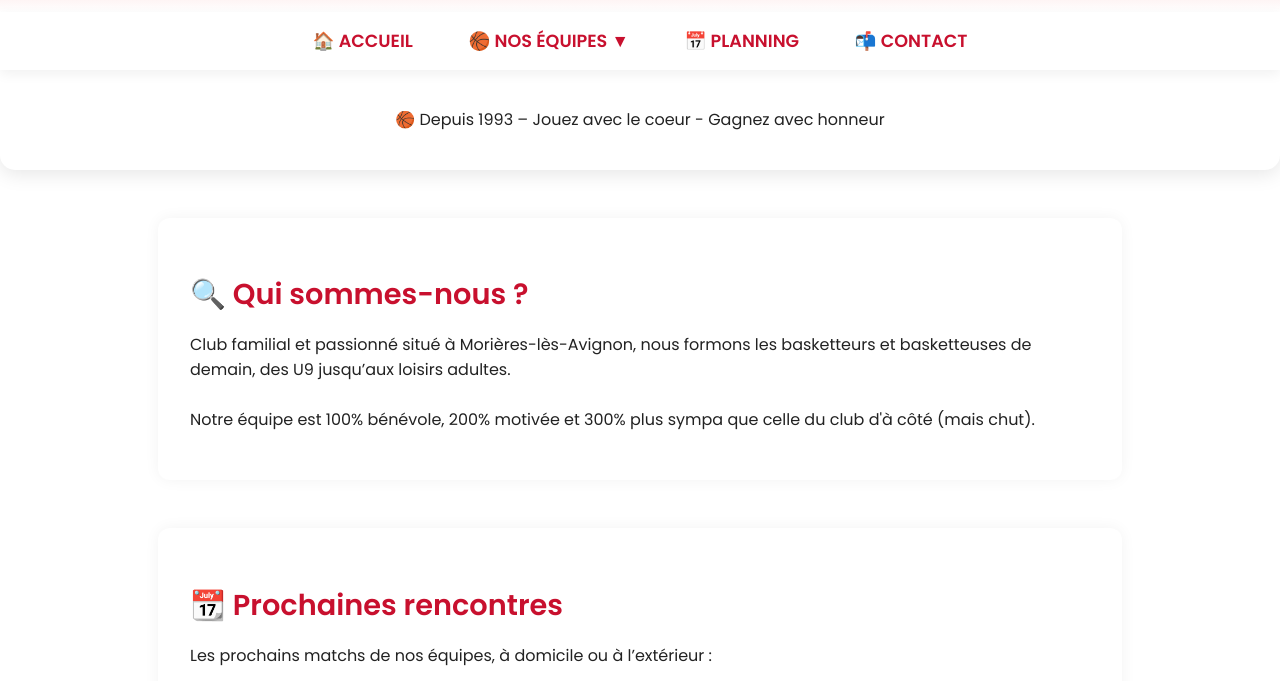
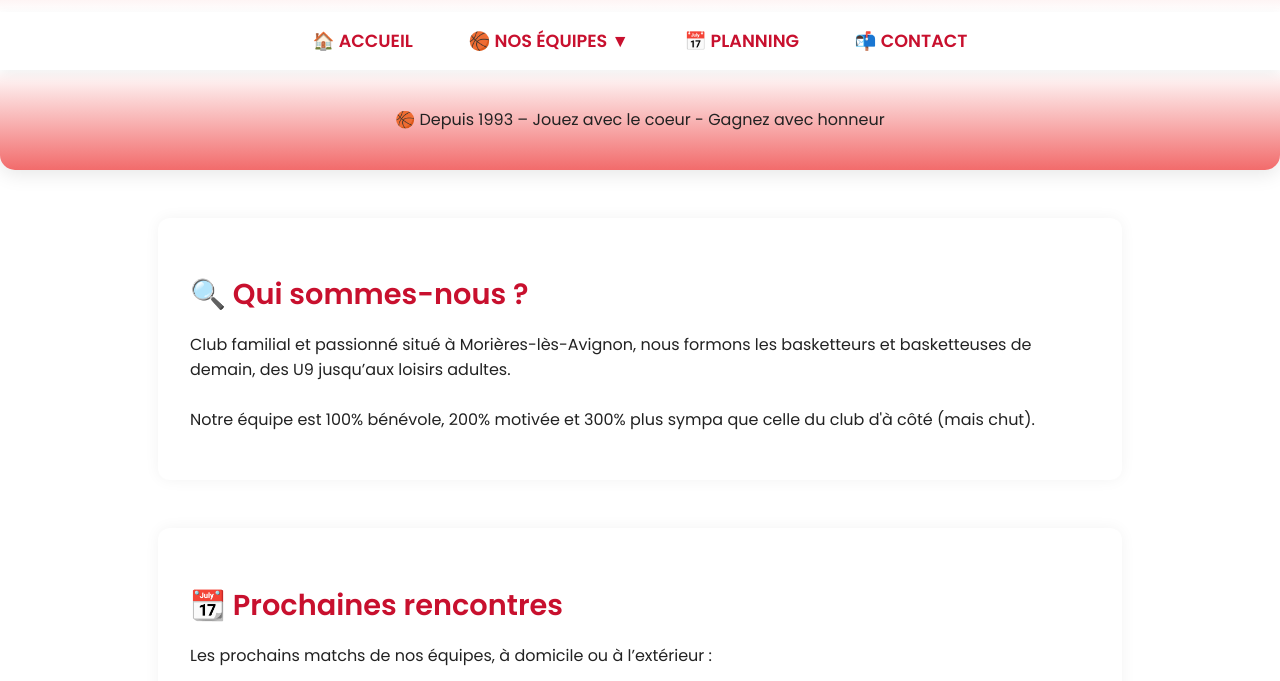
Before and after one commit to iPhoenixFlo/morieres-basket-site, a plain HTML site: page index.html in a window 1280 px wide. Shown: the part 156-837 px from the top of the page. Drawn offline with Linux system fonts and the light colour scheme; grey boxes are pictures that could not be loaded.

Commit message:
Update index.html

```diff
--- a/index.html
+++ b/index.html
@@ -34,7 +34,7 @@
     }
 
     .hero {
-      background-color: linear-gradient(to bottom, #ffffff 0%, #f26b6b 100%);
+      background: linear-gradient(to bottom, #ffffff 0%, #f26b6b 100%);
       padding: 1.5em 1em;
       text-align: center;
       font-family: 'Poppins', sans-serif;
```
